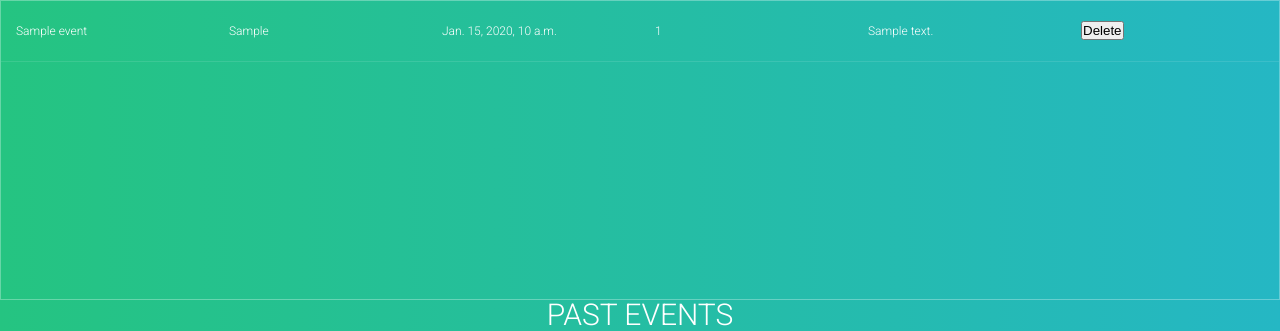
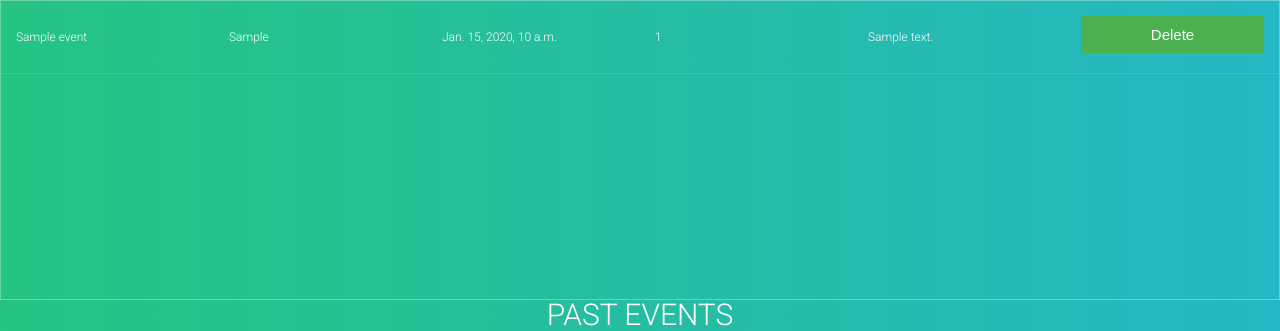
Before and after one commit to manangoel99/SchedulingApp, a Django app: page /User/1 in a window 1280 px wide. Shown: the part 956-1287 px from the top of the page. Run offline with Django 3.2, Linux system fonts and the light colour scheme; a user stored in the database is signed in; tables that the repository leaves empty hold one stand-in row (values such as "Sample post").

Commit message:
Minor Layout Fix

```diff
--- a/SchedulingApp/templates/UserHome.html
+++ b/SchedulingApp/templates/UserHome.html
@@ -201,6 +201,28 @@
       background: linear-gradient(to right, #25c481, #25b7c4);
       font-family: 'Roboto', sans-serif;
     }
+
+    button[type="button"] {
+        cursor: pointer;
+        width: 100%;
+        border: none;
+        background: #4CAF50;
+        color: #FFF;
+        margin: 0 0 5px;
+        padding: 10px;
+        font-size: 15px;
+    }
+
+    button[type="button"]:hover {
+        background: #43A047;
+        -webkit-transition: background 0.3s ease-in-out;
+        -moz-transition: background 0.3s ease-in-out;
+        transition: background-color 0.3s ease-in-out;
+    }
+
+    button[type="button"]:active {
+        box-shadow: inset 0 1px 3px rgba(0, 0, 0, 0.5);
+    }
 </style>
 <body>
     <div class="container">
@@ -256,7 +278,7 @@
                   <td>{{ event.phoneNumber }}</td>
                   <td>{{ event.description }}</td>
                   <td>
-                    <button onclick=deleteEvent({{ event.pk }}) id="{{ event.pk }}">
+                    <button type="button" onclick=deleteEvent({{ event.pk }}) id="{{ event.pk }}">
                       Delete
                     </button>
                   </td>
@@ -293,7 +315,7 @@
                   <td>{{ event.phoneNumber }}</td>
                   <td>{{ event.description }}</td>
                   <td>
-                    <button id="{{ event.pk }}">
+                    <button onclick=deleteEvent({{ event.pk }}) type="button" id="{{ event.pk }}">
                       Delete
                     </button>
                   </td>
```
